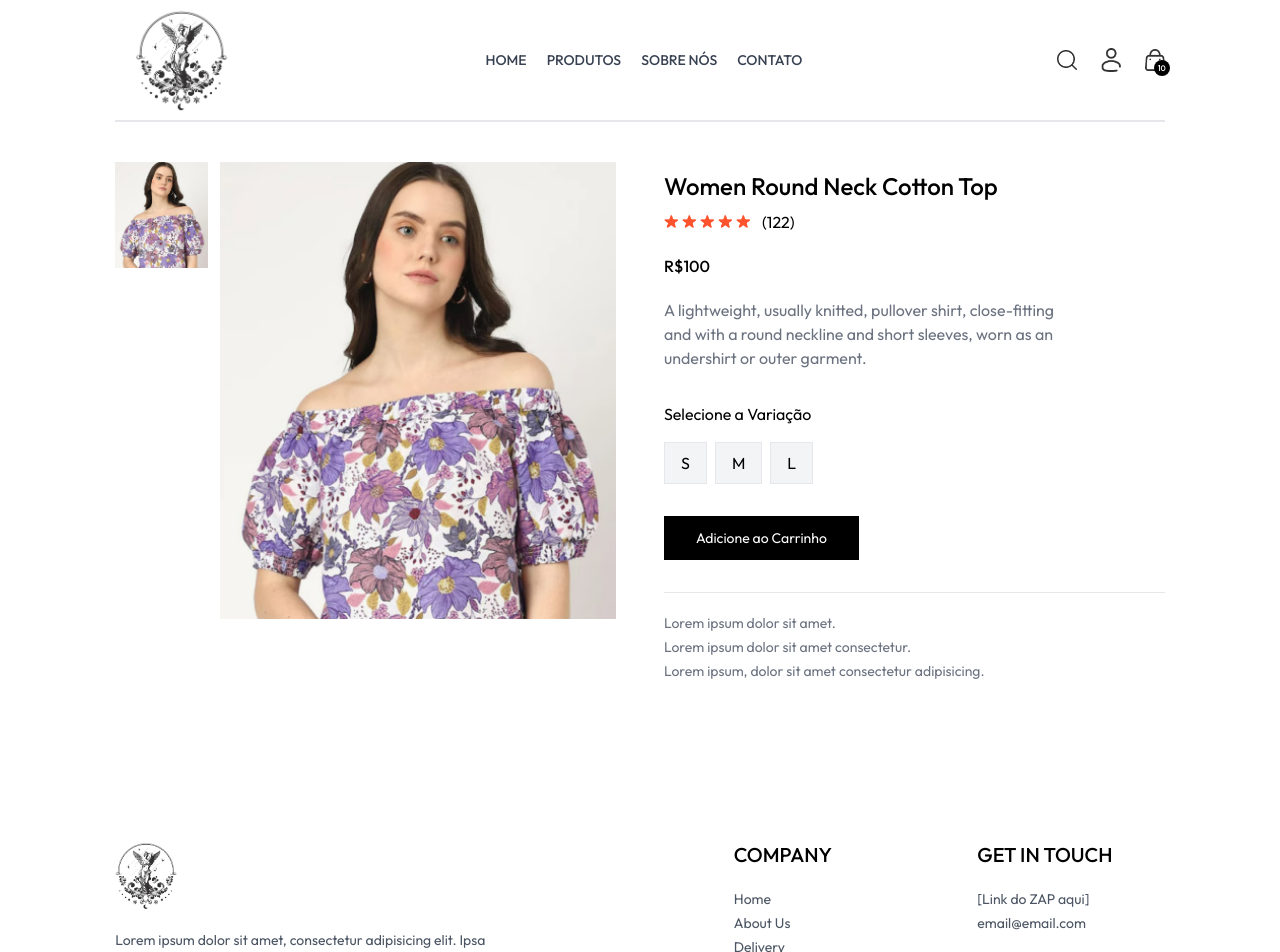
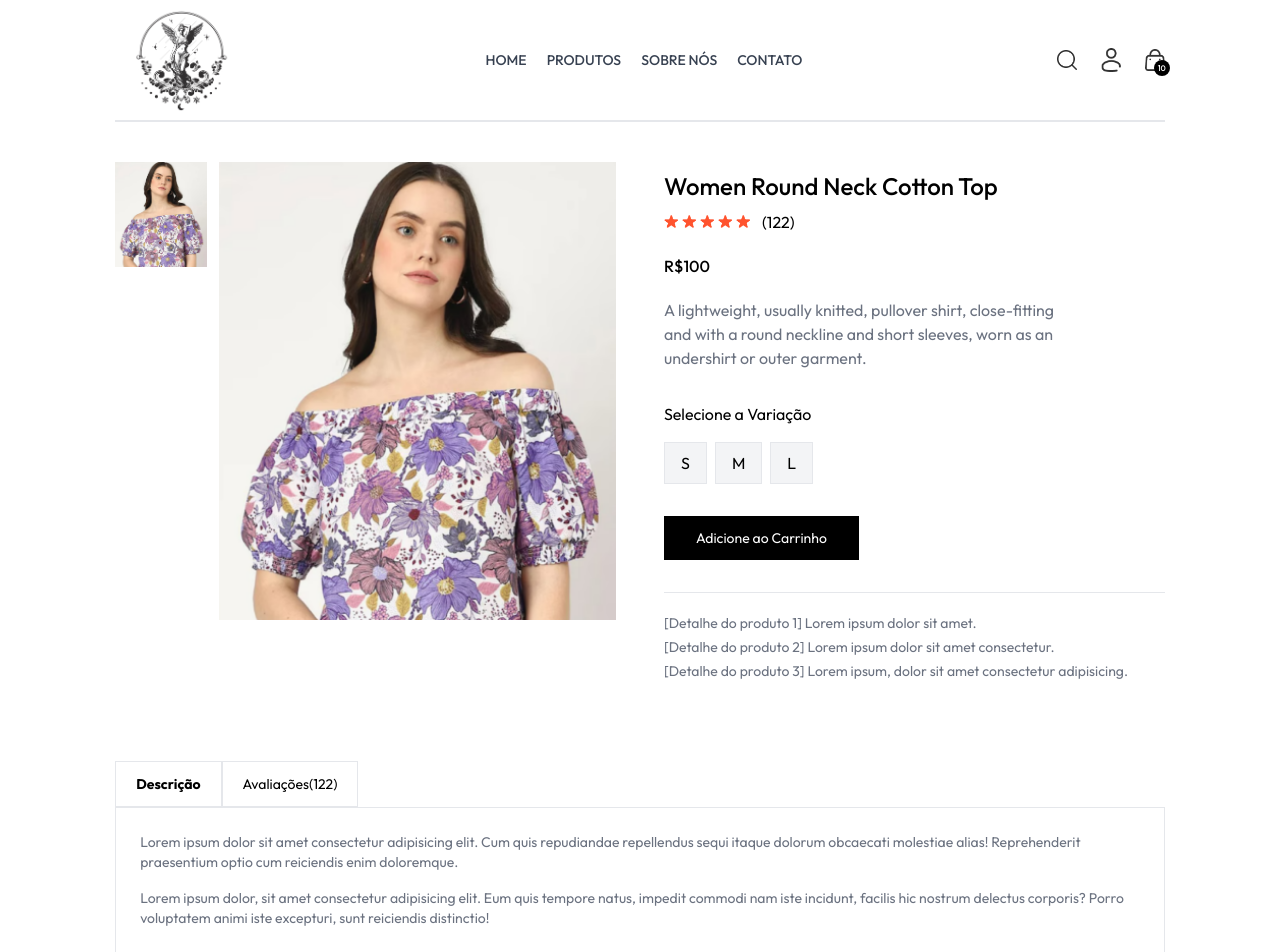
Before and after one commit to nictrierveiler/React-Ecommerce, a React (Vite) app: page /product/aaaaa in a window 1280 px wide. Shown: the top 952 px of the page. Built offline with nearby package versions, Linux system fonts and the light colour scheme.

Commit message:
Product Page Done

```diff
--- a/src/index.css
+++ b/src/index.css
@@ -18,6 +18,10 @@ a.active {
     font-style: normal;
 }
 
+::-webkit-scrollbar {
+    display: none;
+}
+
 @media (max-width: 640px) {
     a.active {
         background-color: black;
--- a/src/pages/Product.jsx
+++ b/src/pages/Product.jsx
@@ -32,10 +32,10 @@ const Product = () => {
 
           {/* Imagens do Produto */}
           <div className='flex-1 flex flex-col-reverse gap-3 sm:flex-row '>
-            <div className='flex sm:flex-col overflow-x-auto sm:overflow-y-scroll justify-between sm:justify-normal sm:w-[18.7%] w-full'>
+            <div className='flex sm:flex-col overflow-x-auto sm:overflow-y-scroll justify-between sm:justify-normal sm:w-[18.4%] w-full'>
                 {
                   productData.image.map((item,index)=>(
-                    <img onClick={()=>setImage(item)} src={item} key={index} className='w-[24%] sm:w-full sm:mb-3 flex-shrink-0 cursor-pointer ' />
+                    <img onClick={()=>setImage(item)} src={item} key={index} className='w-[25%] sm:w-full sm:mb-3 flex-shrink-0 cursor-pointer ' />
                   ))
                 }
             </div>
@@ -68,12 +68,29 @@ const Product = () => {
            <button className='bg-black text-white px-8 py-3 text-sm active:bg-gray-700'>Adicione ao Carrinho</button>
            <hr className='mt-8 sm:4/5'/>
            <div className='text-sm text-gray-500 mt-5 flex flex-col gap-1'>
-              <p>Lorem ipsum dolor sit amet.</p>
-              <p>Lorem ipsum dolor sit amet consectetur.</p>
-              <p>Lorem ipsum, dolor sit amet consectetur adipisicing.</p>
+              <p>[Detalhe do produto 1] Lorem ipsum dolor sit amet.</p>
+              <p>[Detalhe do produto 2] Lorem ipsum dolor sit amet consectetur.</p>
+              <p>[Detalhe do produto 3] Lorem ipsum, dolor sit amet consectetur adipisicing.</p>
            </div>
         </div>
       </div>
+
+      {/* Descrições e Review */}
+      <div className="mt-20">
+        <div className="flex">
+          <b className='border px-5 py-3 text-sm'>Descrição</b>
+          <p className='border px-5 py-3 text-sm'>Avaliações(122)</p>
+        </div>
+        <div className='flex flex-col gap-4 border px-6 py-6 text-sm text-gray-500'>
+            <p>Lorem ipsum dolor sit amet consectetur adipisicing elit. Cum quis repudiandae repellendus sequi itaque dolorum obcaecati molestiae alias! Reprehenderit praesentium optio cum reiciendis enim doloremque.</p>
+            <p>Lorem ipsum dolor, sit amet consectetur adipisicing elit. Eum quis tempore natus, impedit commodi nam iste incidunt, facilis hic nostrum delectus corporis? Porro voluptatem animi iste excepturi, sunt reiciendis distinctio!</p>
+        </div>
+      </div>
+
+      {/*Produtos Relacionados*/}
+
+
+
     </div>
   ) : <div className='opacity-0'></div>
 }
```
